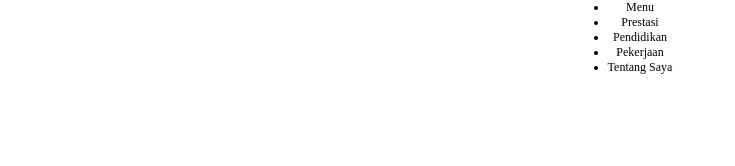
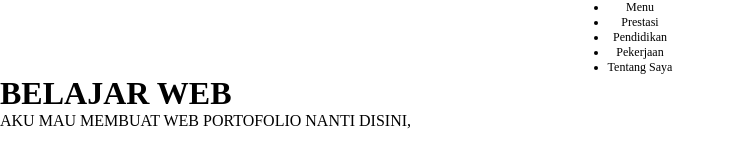
Before and after one commit to Mukrillo/belajar-web, a plain HTML site: page index.html in a window 1280 px wide. Shown: the whole page, without its empty margins (0-735 px from the left). Drawn offline with Linux system fonts and the light colour scheme.

Commit message:
menambahkan judul dan paragraf

```diff
--- a/index.html
+++ b/index.html
@@ -18,5 +18,11 @@
             </ul>
         </nav>
     </header>
+    <div class="judul">
+        <h1>BELAJAR WEB</h1>
+    </div>
+    <div class="isi">
+        <p>AKU MAU MEMBUAT WEB PORTOFOLIO NANTI DISINI,</p>
+    </div>
 </body>
 </html>
```
